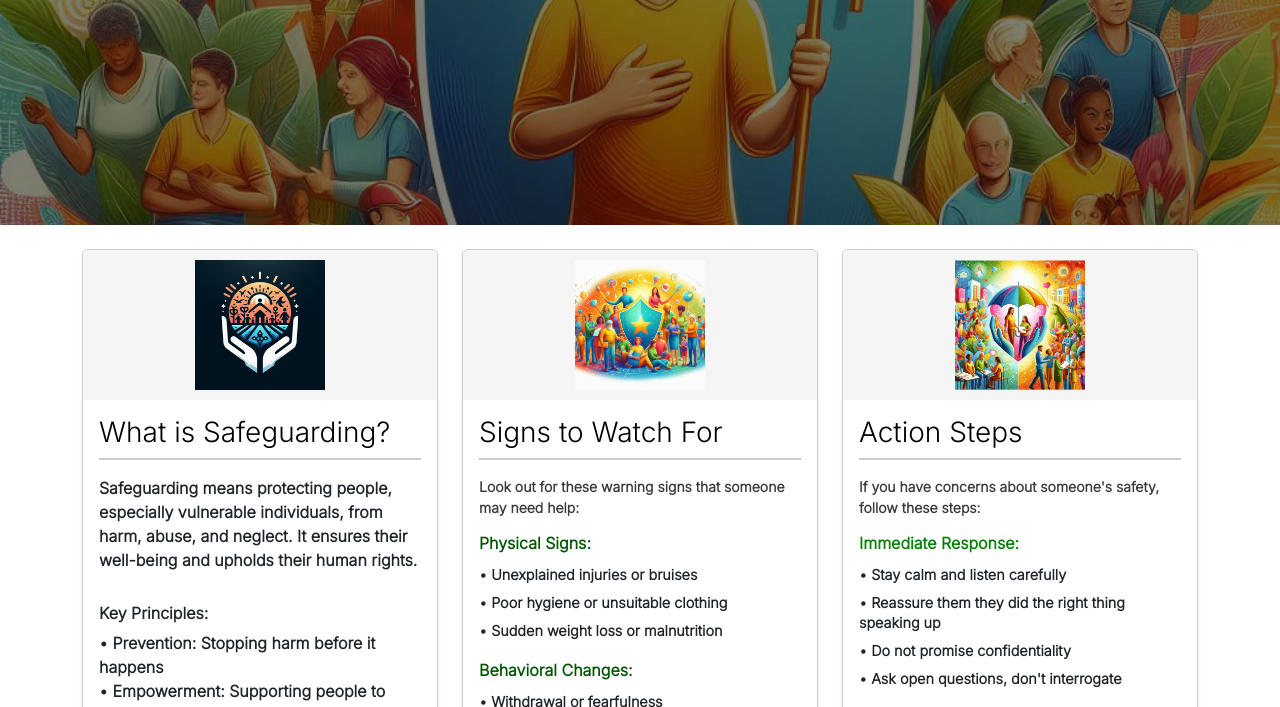
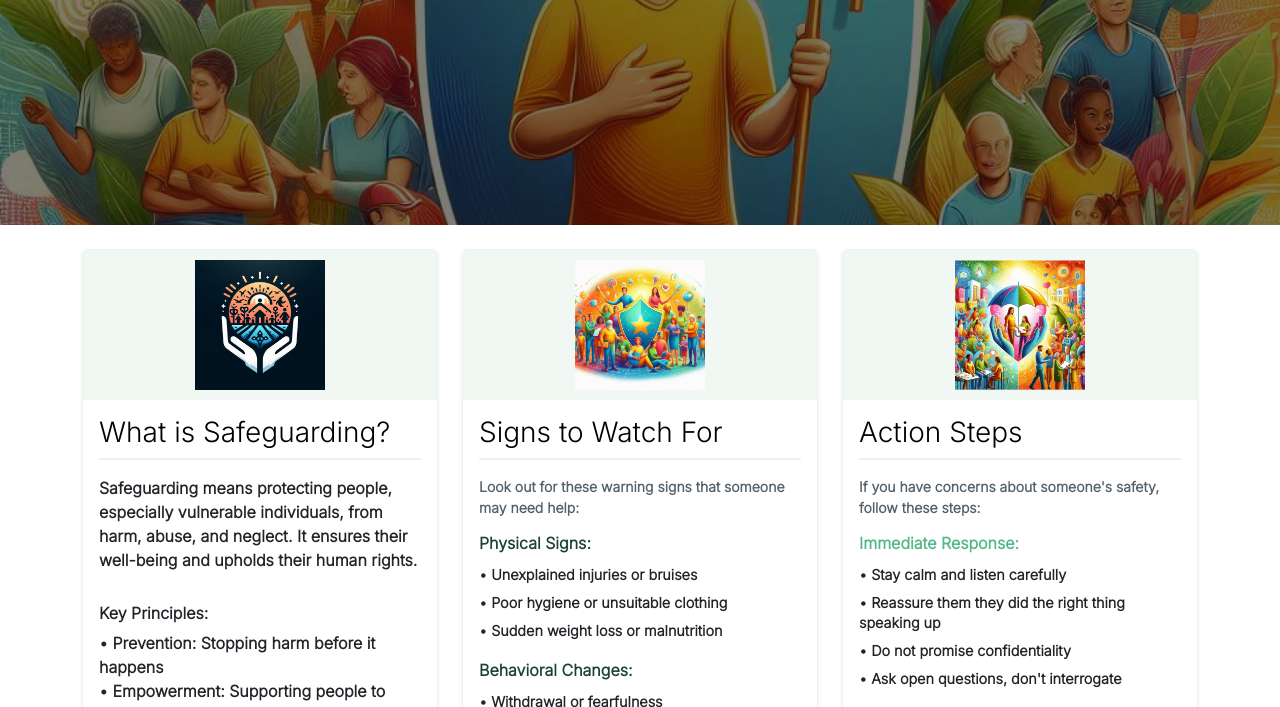
Before and after one commit to TopG85/Safeguarding, a plain HTML site: page index.html in a window 1280 px wide. Shown: the part 335-1042 px from the top of the page. Drawn offline with nearby package versions, Linux system fonts and the light colour scheme.

Commit message:
Updated my color palette

```diff
--- a/assets/css/style.css
+++ b/assets/css/style.css
@@ -1,59 +1,59 @@
 @import url("https://fonts.googleapis.com/css2?family=Inter:ital,opsz,wght@0,14..32,300;1,14..32,300&family=Lexend:wght@500&display=swap");
 
-/* CSS Variables for consistent theming - Limited Color Palette */
+/* CSS Variables for consistent theming - Enchanted Forest Green Palette */
 :root {
-  /* Primary Colors - Basic Color Palette */
-  --primary-color: #005500;        /* Green - primary brand color */
-  --primary-light: #00d800;        /* Bright green */
-  --primary-dark: #005e00;         /* Dark green */
+  /* Primary Colors - Enchanted Forest Greens */
+  --primary-color: #1B4332;        /* Deep forest green - primary brand color */
+  --primary-light: #2D5A41;        /* Medium forest green - lighter interactions */
+  --primary-dark: #081C15;         /* Very dark forest green - depth and borders */
 
-  /* Secondary Colors */
-  --secondary-color: #0000ff;      /* Blue - secondary actions */
-  --secondary-light: #87ceeb;      /* Light blue */
-  --secondary-dark: #000080;       /* Navy blue */
+  /* Secondary Colors - Natural Earth Tones */
+  --secondary-color: #40916C;      /* Rich emerald green - secondary actions */
+  --secondary-light: #52B788;      /* Fresh spring green - hover states */
+  --secondary-dark: #2F3E46;       /* Dark sage - strong contrast */
 
-  /* Accent Colors */
-  --accent-primary: #ffa500;       /* Orange - highlights and accents */
-  --accent-secondary: #ff8c00;     /* Dark orange */
+  /* Accent Colors - Forest Highlights */
+  --accent-primary: #74A57F;       /* Soft sage green - highlights and accents */
+  --accent-secondary: #95D5B2;     /* Light mint green - subtle accents */
 
   /* Alert and Status Colors */
-  --success-color: #008000;        /* Green for positive actions */
-  --warning-color: #ff0000;        /* Red for warnings */
-  --danger-color: #ff0000;         /* Red for emergencies */
-  --info-color: #0000ff;          /* Blue for information */
+  --success-color: #52B788;        /* Spring green for positive actions */
+  --warning-color: #F77F00;        /* Warm orange warning - natural complement */
+  --danger-color: #B85450;         /* Muted red for emergencies */
+  --info-color: #2F3E46;          /* Dark sage for information */
 
-  /* Neutral Colors */
-  --white: #ffffff;                /* Pure white */
-  --light-gray: #f5f5f5;          /* Very light gray */
-  --medium-gray: #cccccc;         /* Medium gray */
-  --dark-gray: #666666;           /* Dark gray */
-  --charcoal: #333333;            /* Dark charcoal */
-  --black: #000000;               /* Pure black */
+  /* Neutral Colors - Natural and Earthy */
+  --white: #FFFFFF;                /* Pure white - backgrounds and text */
+  --light-gray: #F8FAF9;          /* Very light sage - section backgrounds */
+  --medium-gray: #D8E8D8;         /* Light sage gray - borders and dividers */
+  --dark-gray: #52616B;           /* Muted blue-gray - secondary text */
+  --charcoal: #2F3E46;            /* Dark sage charcoal - strong text */
+  --black: #1C2321;               /* Deep forest black - primary text */
 
-  /* Text Colors */
-  --text-primary: #000000;        /* Black text for maximum contrast */
-  --text-secondary: #333333;      /* Dark gray for secondary text */
-  --text-muted: #3a3a3a;         /* Gray for muted text */
-  --text-light: #ffffff;         /* White text on dark backgrounds */
+  /* Text Colors - Natural Contrast */
+  --text-primary: #1C2321;        /* Deep forest text for maximum readability */
+  --text-secondary: #2F3E46;      /* Dark sage for secondary text */
+  --text-muted: #52616B;         /* Muted gray for subtle text */
+  --text-light: #FFFFFF;         /* White text on dark backgrounds */
 
-  /* Background Colors */
-  --bg-primary: #ffffff;          /* White main background */
-  --bg-secondary: #f5f5f5;        /* Light gray section backgrounds */
-  --bg-tertiary: #ffffff;         /* White card backgrounds */
+  /* Background Colors - Forest Atmosphere */
+  --bg-primary: #FFFFFF;          /* White main background */
+  --bg-secondary: #F1F8F4;        /* Very light sage section backgrounds */
+  --bg-tertiary: #FEFFFE;         /* Off-white card backgrounds */
 
-  /* Interactive Colors */
-  --link-color: #0000ff;          /* Blue links */
-  --link-hover: #000080;          /* Dark blue link hover */
-  --button-primary: #008000;      /* Green primary buttons */
-  --button-secondary: #0000ff;    /* Blue secondary buttons */
-  --button-outline: #008000;      /* Green outline buttons */
+  /* Interactive Colors - Forest Theme */
+  --link-color: #40916C;          /* Emerald green links */
+  --link-hover: #1B4332;          /* Deep forest link hover */
+  --button-primary: #52B788;      /* Spring green primary buttons */
+  --button-secondary: #40916C;    /* Emerald secondary buttons */
+  --button-outline: #1B4332;      /* Deep forest outline buttons */
 
-  /* Border and Shadow Colors */
-  --border-color: #cccccc;        /* Gray borders */
-  --border-dark: #666666;         /* Dark gray borders */
-  --shadow-light: rgba(0, 0, 0, 0.1);    /* Light shadow */
-  --shadow-medium: rgba(0, 0, 0, 0.15);  /* Medium shadow */
-  --shadow-dark: rgba(0, 0, 0, 0.25);    /* Dark shadow */
+  /* Border and Shadow Colors - Natural Depth */
+  --border-color: #E8F5E8;        /* Very light forest borders */
+  --border-dark: #B7E4C7;         /* Light sage borders */
+  --shadow-light: rgba(27, 67, 50, 0.08);    /* Light forest shadow */
+  --shadow-medium: rgba(27, 67, 50, 0.16);   /* Medium forest shadow */
+  --shadow-dark: rgba(27, 67, 50, 0.24);     /* Dark forest shadow */
 }
 
 /* General styles */
```
